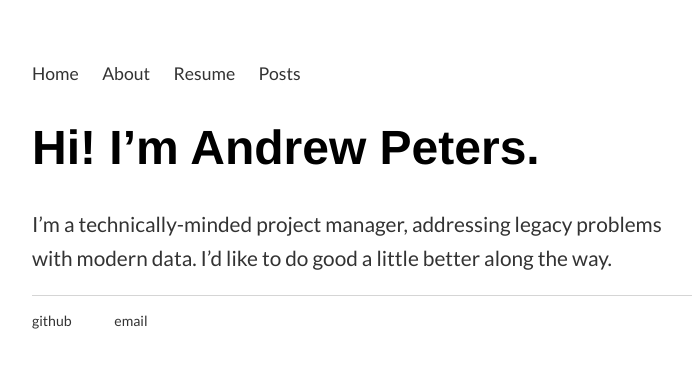
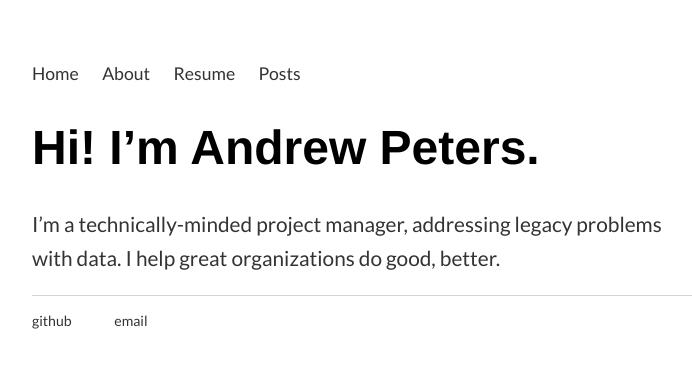
Before and after one commit to andrewjoelpeters/andrewjoelpeters.github.io, a Jekyll site: the page built from index.md, in a window 1280 px wide. Shown: the top 368 px of the page, without its empty margins (256-948 px from the left). Built offline with Jekyll 4.4.1, drawn with Linux system fonts in a browser that asks for light colours; nearby versions of some CDN libraries; library files that are not in the unit come from our copies.

Commit message:
Update index.md

```diff
--- a/index.md
+++ b/index.md
@@ -4,4 +4,4 @@ title: Andrew Peters
 ---
 
 # Hi! I'm Andrew Peters.
-I’m a technically-minded project manager, addressing legacy problems with modern data. I'd like to do good a little better along the way.
+I’m a technically-minded project manager, addressing legacy problems with data. I help great organizations do good, better.
```
